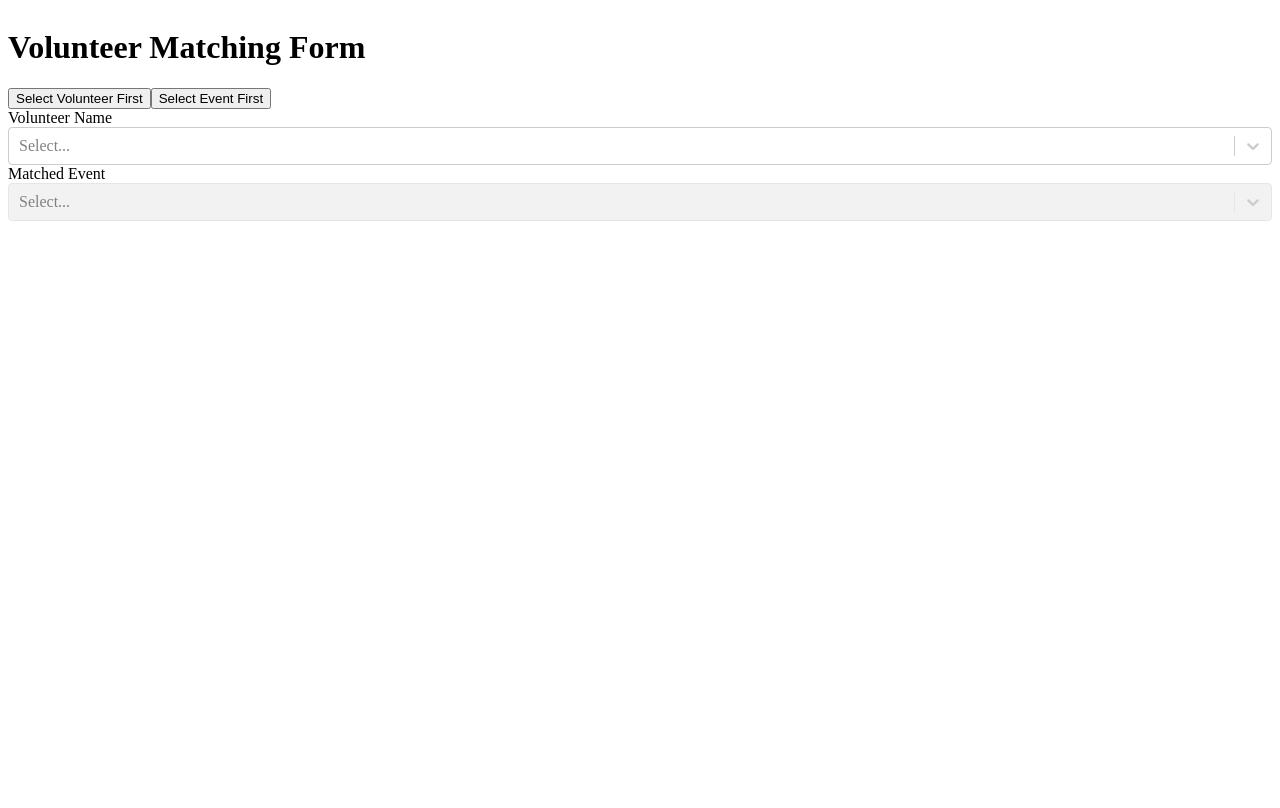
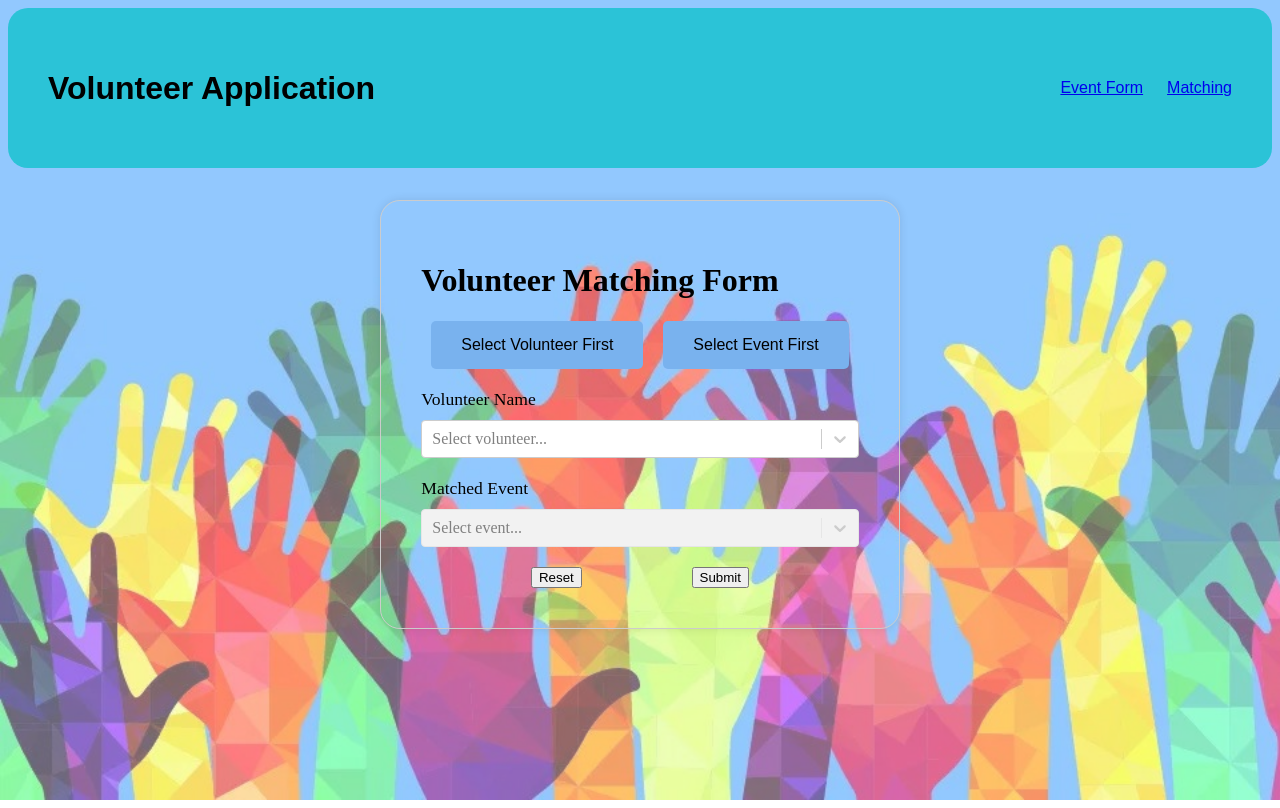
Before and after one commit to yoshadmun/VolunteerActivities, a React (Vite) app: page /matching in a window 1280 px wide. Built offline with nearby package versions, Linux system fonts and the light colour scheme.

Commit message:
event and matching form

```diff
--- a/package.json
+++ b/package.json
@@ -12,6 +12,8 @@
   "dependencies": {
     "react": "^18.2.0",
     "react-dom": "^18.2.0",
+    "react-hook-form": "^7.52.0",
+    "react-router-dom": "^6.23.1",
     "react-select": "^5.8.0"
   },
   "devDependencies": {
--- a/src/App.jsx
+++ b/src/App.jsx
@@ -1,15 +1,21 @@
-import Header  from "./components/Header"
-import EventForm from "./pages/EventForm";
-import Home from "./pages/Home";
-import Matching from "./pages/Matching"
+import React from 'react';
+import { BrowserRouter as Router, Routes, Route } from 'react-router-dom';
+import Header from './components/Header';
+import EventForm from './pages/EventForm';
+import Matching from './pages/Matching';
+
 
 function App() {
+  return (
+    <Router>
+      <Header />
+      <Routes>
 
-  return(
-    <>
-      <Matching/>
-    </>
+        <Route path="/eventform" element={<EventForm />} />
+        <Route path="/matching" element={<Matching />} />
+      </Routes>
+    </Router>
   );
 }
 
-export default App
+export default App;
--- a/src/components/Header.jsx
+++ b/src/components/Header.jsx
@@ -1,18 +1,18 @@
-function Header(){
+import React from 'react';
+import { Link } from 'react-router-dom';
 
-    return(
+function Header() {
+  return (
     <div className="header">
-            <h1 style={{display:"flex",marginLeft:"2.5rem",alignItems:"center"}}>Volunteer Application</h1>
+      <h1 style={{ display: "flex", marginLeft: "2.5rem", alignItems: "center" }}>Volunteer Application</h1>
       <div className="nav">
         <ul className="ul">
-                <li className="headerLi"><a className="a" href="/">Home</a></li>
-                <li className="headerLi"><a className="a" href="/contact">Contact</a></li>
-                <li className="headerLi"><a className="a" href="/register">Register</a></li>
-                <li className="headerLi"><a className="a" href="/login">Login</a></li>
+          <li className="headerLi"><Link className="a" to="/eventform">Event Form</Link></li>
+          <li className="headerLi"><Link className="a" to="/matching">Matching</Link></li>
         </ul>
       </div>
     </div>
   );
 }
 
-export default Header
+export default Header;
--- a/src/index.css
+++ b/src/index.css
@@ -4,8 +4,8 @@ html {
 }
 
 body {
-  overflow: auto;
-  height: 100%;
+  overflow: hidden;
+  max-height: 100%;
   overscroll-behavior: none;
 }
 .header{
@@ -51,12 +51,15 @@ body {
 
 .form{
   display: flex;
-  width: 100%;
+  max-width: 800px;
   flex-direction: column;
   align-items: center;
   gap: 1.25rem;
-  padding-top: 1.25rem;
-  padding-bottom: 1.25rem;
+  margin: 2rem auto;
+  padding: 40px;
+  border: 1px solid #ccc;
+  border-radius: 20px;
+  box-shadow: 0 0 10px rgba(0, 0, 0, 0.1);
 }
 
 .name{
@@ -93,3 +96,52 @@ body {
   background-repeat: no-repeat;
   background-size: cover;
 }
+
+.matchingForm {
+  display: flex;
+  flex-direction: column;
+  max-width: 800px; /* Increased the max-width */
+  margin: 2rem auto;
+  padding: 40px; /* Increased the padding */
+  border: 1px solid #ccc;
+  border-radius: 20px;
+  box-shadow: 0 0 10px rgba(0, 0, 0, 0.1); /* Added a subtle shadow for better appearance */
+}
+
+.toggle-buttons {
+  display: flex;
+  justify-content: space-around;
+  margin-bottom: 20px;
+}
+
+.toggle-buttons button {
+  margin: 0 10px;
+  padding: 15px 30px; /* Increased the padding */
+  background-color: #79b2ee;
+  color: black;
+  border: none;
+  border-radius: 5px;
+  cursor: pointer;
+  font-size: 1rem; /* Increased the font size */
+}
+
+.toggle-buttons button:hover {
+  background-color: #0056b3;
+}
+
+.form-group {
+  margin-bottom: 20px; /* Increased the margin */
+}
+
+.form-group label {
+  display: flex;
+  margin-bottom: 10px; /* Increased the margin */
+  font-size: 1.1rem; /* Increased the font size */
+}
+
+.form-group input {
+  width: 100%;
+  padding: 10px; /* Increased the padding */
+  box-sizing: border-box;
+  font-size: 1rem; /* Increased the font size */
+}
--- a/src/pages/Home.jsx
+++ /dev/null
@@ -1,45 +0,0 @@
-import React, { useState } from 'react';
-import { useFormik } from 'formik';
-
-function RegistrationForm() {
-    const [isPasswordVisible, setIsPasswordVisible] = useState(false);
-    const togglePasswordVisibility = () => setIsPasswordVisible(!isPasswordVisible);
-
-    const formik = useFormik({
-        initialValues: {
-            fName: '',
-            lName: '',
-            email: '',
-            streetAddress: '',
-            city: '',
-            state: '',
-            zipcode: '',
-            phoneNumber: '',
-            password: ''
-        },
-        onSubmit: values => {
-            alert(JSON.stringify(values, null, 2));
-        }
-    });
-
-    return (
-        <div style={{ display: 'flex', flexDirection: 'column', alignItems: 'center', minHeight: '100vh' }}>
-            <h1>Register</h1>
-            <form onSubmit={formik.handleSubmit} style={{ display: 'flex', flexDirection: 'column', gap: '10px', width: '100%', maxWidth: '300px' }}>
-                <input type="text" placeholder="First name" name="fName" onChange={formik.handleChange} value={formik.values.fName} required />
-                <input type="text" placeholder="Last name" name="lName" onChange={formik.handleChange} value={formik.values.lName} required />
-                <input type="email" placeholder="Email" name="email" onChange={formik.handleChange} value={formik.values.email} required />
-                <input type="text" placeholder="Street address" name="streetAddress" onChange={formik.handleChange} value={formik.values.streetAddress} required />
-                <input type="text" placeholder="City" name="city" onChange={formik.handleChange} value={formik.values.city} required />
-                <input type="text" placeholder="State" name="state" onChange={formik.handleChange} value={formik.values.state} required />
-                <input type="text" placeholder="Zipcode" name="zipcode" onChange={formik.handleChange} value={formik.values.zipcode} required />
-                <input type="tel" placeholder="Phone number" name="phoneNumber" onChange={formik.handleChange} value={formik.values.phoneNumber} required />
-                <input type={isPasswordVisible ? 'text' : 'password'} placeholder="Password" name="password" onChange={formik.handleChange} value={formik.values.password} required />
-                <button type="button" onClick={togglePasswordVisibility}>{isPasswordVisible ? 'Hide Password' : 'Show Password'}</button>
-                <button type="submit">Submit</button>
-            </form>
-        </div>
-    );
-}
-
-export default RegistrationForm;
--- a/src/pages/Matching.jsx
+++ b/src/pages/Matching.jsx
@@ -11,28 +11,26 @@ function VolunteerMatchingForm() {
   const [matchedVolunteers, setMatchedVolunteers] = useState([]);
   const [selecting, setSelecting] = useState('volunteer'); // 'volunteer' or 'event'
 
-  useEffect(() => {
-    fetchVolunteers().then(data => setVolunteers(data));
-    fetchEvents().then(data => setEvents(data));
+  useEffect(()=>{
+    fetchVolunteers().then(data=>setVolunteers(data));
+    fetchEvents().then(data=>setEvents(data));
   }, []);
 
-  useEffect(() => {
+  useEffect(()=>{
     if (selectedVolunteer) {
       const matchedEvents = events.filter(event =>
-        event.requirements.some(req => selectedVolunteer.skills.includes(req))
-      );
-      setMatchedEvents(matchedEvents);
-      setSelectedEvent(null); // Reset selected event when volunteer changes
-    }
-  }, [selectedVolunteer, events]);
+      event.requirements.some(req=>selectedVolunteer.skills.includes(req))
+    );
+    setMatchedEvents(matchedEvents);
+  }
+}, [selectedVolunteer, events])
 
-  useEffect(() => {
-    if (selectedEvent) {
-      const matchedVolunteers = volunteers.filter(volunteer =>
-        volunteer.skills.some(skill => selectedEvent.requirements.includes(skill))
+  useEffect(()=>{
+    if(selectedEvent){
+      const matchedVolunteers = volunteers.filter(volunteer=>
+        volunteer.skills.some(skill=>selectedEvent.requirements.includes(skill))
       );
       setMatchedVolunteers(matchedVolunteers);
-      setSelectedVolunteer(null); // Reset selected volunteer when event changes
     }
   }, [selectedEvent, volunteers]);
 
@@ -66,8 +64,26 @@ function VolunteerMatchingForm() {
     setSelectedEvent(event);
   };
 
+  const handleReset = () => {
+    setSelectedVolunteer(null); // Reset selected volunteer state
+    setSelectedEvent(null); // Reset selected event state
+    setMatchedEvents([]); // Clear matched events
+    setMatchedVolunteers([]); // Clear matched volunteers
+  };
+
+  const handleSubmit = e => {
+    e.preventDefault();
+    const data = {
+      volunteer: selectedVolunteer,
+      event: selectedEvent
+    };
+    console.log('Form submitted:', data);
+    // Handle form submission logic here (e.g., send data to an API)
+  };
+
   return (
-    <form className="volunteer-matching-form">
+    <div className='container'>
+    <form className="matchingForm" onSubmit={handleSubmit}>
       <h1>Volunteer Matching Form</h1>
       <div className="toggle-buttons">
         <button type="button" onClick={() => setSelecting('volunteer')}>
@@ -85,6 +101,8 @@ function VolunteerMatchingForm() {
               id="volunteer"
               options={volunteerOptions}
               onChange={handleVolunteerChange}
+              value={selectedVolunteer ? { value: selectedVolunteer.id, label: selectedVolunteer.name } : null}
+              placeholder="Select volunteer..."
             />
           </div>
           <div className="form-group">
@@ -94,6 +112,7 @@ function VolunteerMatchingForm() {
               options={matchedEventOptions}
               onChange={handleEventChange}
               isDisabled={!matchedEvents.length}
+              placeholder="Select event..."
             />
           </div>
         </>
@@ -105,6 +124,8 @@ function VolunteerMatchingForm() {
               id="event"
               options={eventOptions}
               onChange={handleEventChange}
+              value={selectedEvent ? { value: selectedEvent.id, label: selectedEvent.name } : null}
+              placeholder="Select event..."
             />
           </div>
           <div className="form-group">
@@ -114,23 +135,21 @@ function VolunteerMatchingForm() {
               options={matchedVolunteerOptions}
               onChange={handleVolunteerChange}
               isDisabled={!matchedVolunteers.length}
+              placeholder="Select volunteer..."
             />
           </div>
         </>
       )}
-      {selectedEvent && (
-        <div className="form-group">
-          <label>Selected Event:</label>
-          <p>{selectedEvent.name}</p>
-        </div>
-      )}
-      {selectedVolunteer && (
-        <div className="form-group">
-          <label>Selected Volunteer:</label>
-          <p>{selectedVolunteer.name}</p>
-        </div>
-      )}
+      <div className="form-actions" style={{ display: "flex", justifyContent: "space-evenly" }}>
+        <button type="button" onClick={handleReset}>
+          Reset
+        </button>
+        <button type="submit">
+          Submit
+        </button>
+      </div>
     </form>
+    </div>
   );
 }
 
```
Also changed, not shown: 1 other file (tests, documents, lock files or other folders). Lines whose indentation alone changed are shown as unchanged.
